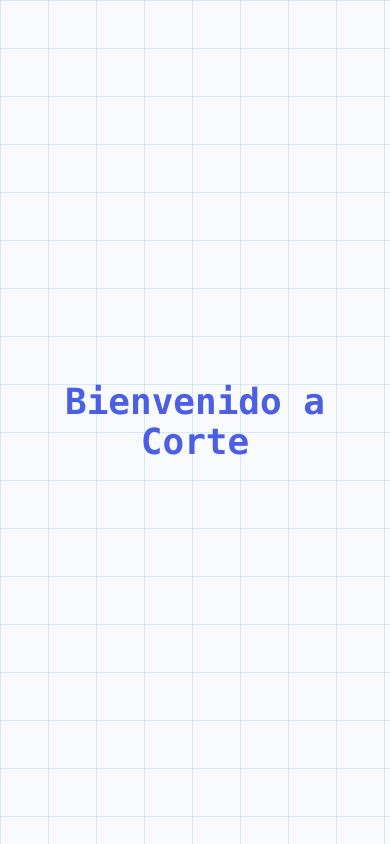
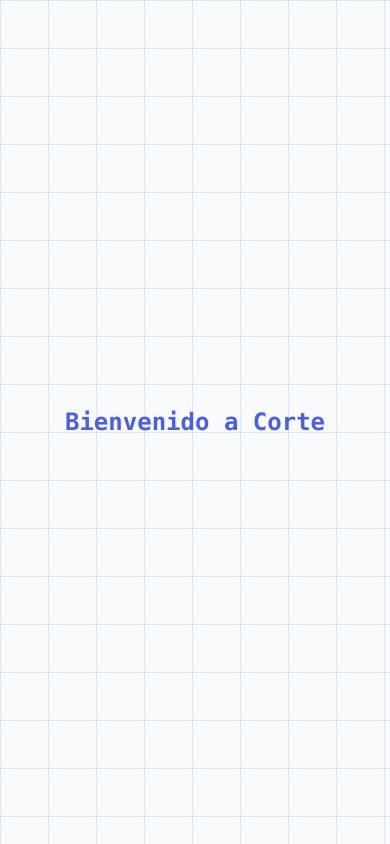
Before and after one commit to Travline/corte-front, a React (Vite) app: page / in a window 390 px wide. Built offline with nearby package versions, Linux system fonts and the light colour scheme.

Commit message:
trying responsive mobile first

```diff
--- a/src/pages/home.tsx
+++ b/src/pages/home.tsx
@@ -1,7 +1,7 @@
 export const Home = () => {
   return (
     <div className="bg-grid p-5 min-h-dvh flex flex-column justify-center items-center">
-      <h1 className="text-center text-rat text-4xl font-bold">Bienvenido a Corte</h1>
+      <h1 className="text-center text-rat text-2xl lg:text-4xl font-bold">Bienvenido a Corte</h1>
     </div>
   )
 }
```
